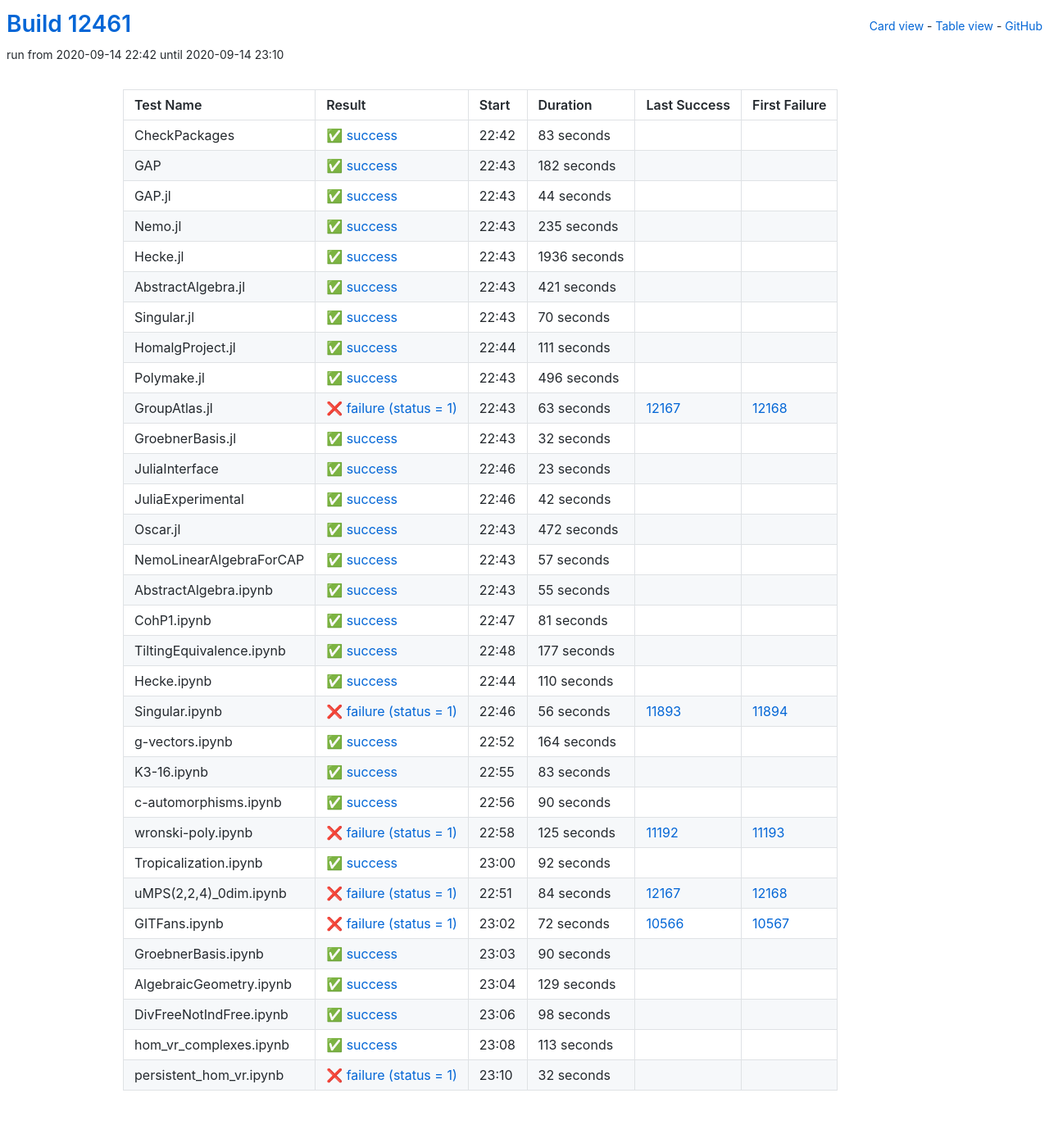
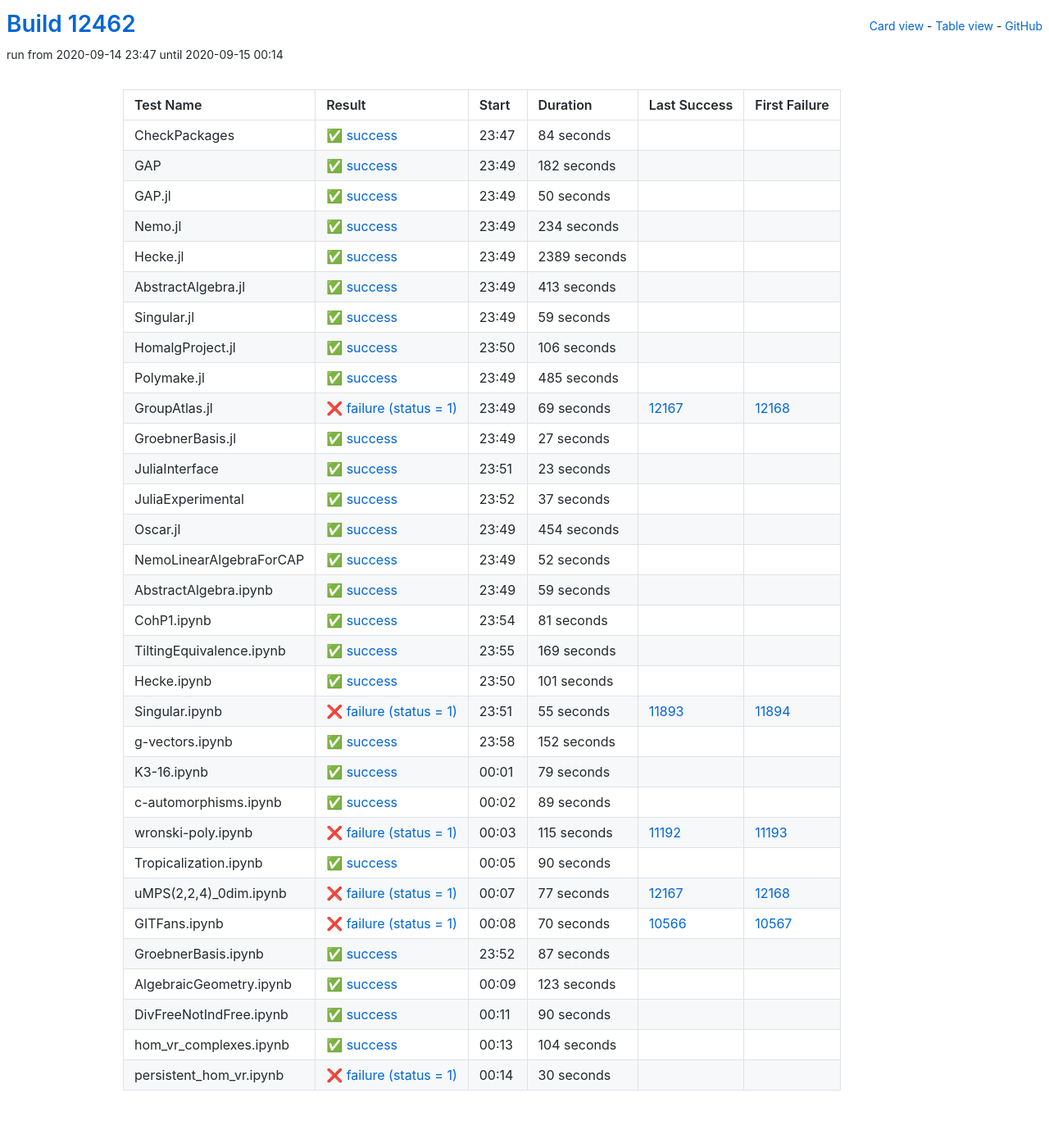
Before and after one commit to oscar-system/oscar-ci-status, a Jekyll site: the page built from table.html, in a window 1280 px wide. Shown: the whole page at 82% size. Built offline with Jekyll 4.4.1, drawn with Linux system fonts in a browser that asks for light colours.

Commit message:
Build #12462

```diff
--- a/_data/ci.yml
+++ b/_data/ci.yml
@@ -1,6 +1,6 @@
 ---
-build: 12461
-build_url: https://oscarci.mathematik.uni-kl.de/job/oscar/12461/
+build: 12462
+build_url: https://oscarci.mathematik.uni-kl.de/job/oscar/12462/
 job: oscar
 organization: oscar-system
 repo: oscar-ci-status
@@ -8,20 +8,20 @@ repourl: https://github.com/oscar-system/oscar-ci-status
 tests:
 - name: CheckPackages
   id: checkpackages
-  log: https://oscarci.mathematik.uni-kl.de/job/oscar/12461/artifact/logs/build-12461/CheckPackages.log
-  start: 2020-09-14 22:42
+  log: https://oscarci.mathematik.uni-kl.de/job/oscar/12462/artifact/logs/build-12462/CheckPackages.log
+  start: 2020-09-14 23:47
   success: true
   exitcode: 0
   status: success
-  duration: 83
+  duration: 84
   last_success: false
   last_success_url:
   first_failure: false
   first_failure_url:
 - name: GAP
   id: gap
-  log: https://oscarci.mathematik.uni-kl.de/job/oscar/12461/artifact/logs/build-12461/GAP.log
-  start: 2020-09-14 22:43
+  log: https://oscarci.mathematik.uni-kl.de/job/oscar/12462/artifact/logs/build-12462/GAP.log
+  start: 2020-09-14 23:49
   success: true
   exitcode: 0
   status: success
@@ -32,116 +32,116 @@ tests:
   first_failure_url:
 - name: GAP.jl
   id: gap-jl
-  log: https://oscarci.mathematik.uni-kl.de/job/oscar/12461/artifact/logs/build-12461/GAP.jl.log
-  start: 2020-09-14 22:43
+  log: https://oscarci.mathematik.uni-kl.de/job/oscar/12462/artifact/logs/build-12462/GAP.jl.log
+  start: 2020-09-14 23:49
   success: true
   exitcode: 0
   status: success
-  duration: 44
+  duration: 50
   last_success: false
   last_success_url:
   first_failure: false
   first_failure_url:
 - name: Nemo.jl
   id: nemo-jl
-  log: https://oscarci.mathematik.uni-kl.de/job/oscar/12461/artifact/logs/build-12461/Nemo.jl.log
-  start: 2020-09-14 22:43
+  log: https://oscarci.mathematik.uni-kl.de/job/oscar/12462/artifact/logs/build-12462/Nemo.jl.log
+  start: 2020-09-14 23:49
   success: true
   exitcode: 0
   status: success
-  duration: 235
+  duration: 234
   last_success: false
   last_success_url:
   first_failure: false
   first_failure_url:
 - name: Hecke.jl
   id: hecke-jl
-  log: https://oscarci.mathematik.uni-kl.de/job/oscar/12461/artifact/logs/build-12461/Hecke.jl.log
-  start: 2020-09-14 22:43
+  log: https://oscarci.mathematik.uni-kl.de/job/oscar/12462/artifact/logs/build-12462/Hecke.jl.log
+  start: 2020-09-14 23:49
   success: true
   exitcode: 0
   status: success
-  duration: 1936
+  duration: 2389
   last_success: false
   last_success_url:
   first_failure: false
   first_failure_url:
 - name: AbstractAlgebra.jl
   id: abstractalgebra-jl
-  log: https://oscarci.mathematik.uni-kl.de/job/oscar/12461/artifact/logs/build-12461/AbstractAlgebra.jl.log
-  start: 2020-09-14 22:43
+  log: https://oscarci.mathematik.uni-kl.de/job/oscar/12462/artifact/logs/build-12462/AbstractAlgebra.jl.log
+  start: 2020-09-14 23:49
   success: true
   exitcode: 0
   status: success
-  duration: 421
+  duration: 413
   last_success: false
   last_success_url:
   first_failure: false
   first_failure_url:
 - name: Singular.jl
   id: singular-jl
-  log: https://oscarci.mathematik.uni-kl.de/job/oscar/12461/artifact/logs/build-12461/Singular.jl.log
-  start: 2020-09-14 22:43
+  log: https://oscarci.mathematik.uni-kl.de/job/oscar/12462/artifact/logs/build-12462/Singular.jl.log
+  start: 2020-09-14 23:49
   success: true
   exitcode: 0
   status: success
-  duration: 70
+  duration: 59
   last_success: false
   last_success_url:
   first_failure: false
   first_failure_url:
 - name: HomalgProject.jl
   id: homalgproject-jl
-  log: https://oscarci.mathematik.uni-kl.de/job/oscar/12461/artifact/logs/build-12461/HomalgProject.jl.log
-  start: 2020-09-14 22:44
+  log: https://oscarci.mathematik.uni-kl.de/job/oscar/12462/artifact/logs/build-12462/HomalgProject.jl.log
+  start: 2020-09-14 23:50
   success: true
   exitcode: 0
   status: success
-  duration: 111
+  duration: 106
   last_success: false
   last_success_url:
   first_failure: false
   first_failure_url:
 - name: Polymake.jl
   id: polymake-jl
-  log: https://oscarci.mathematik.uni-kl.de/job/oscar/12461/artifact/logs/build-12461/Polymake.jl.log
-  start: 2020-09-14 22:43
+  log: https://oscarci.mathematik.uni-kl.de/job/oscar/12462/artifact/logs/build-12462/Polymake.jl.log
+  start: 2020-09-14 23:49
   success: true
   exitcode: 0
   status: success
-  duration: 496
+  duration: 485
   last_success: false
   last_success_url:
   first_failure: false
   first_failure_url:
 - name: GroupAtlas.jl
   id: groupatlas-jl
-  log: https://oscarci.mathematik.uni-kl.de/job/oscar/12461/artifact/logs/build-12461/GroupAtlas.jl.log
-  start: 2020-09-14 22:43
+  log: https://oscarci.mathematik.uni-kl.de/job/oscar/12462/artifact/logs/build-12462/GroupAtlas.jl.log
+  start: 2020-09-14 23:49
   success: false
   exitcode: 1
   status: failure
-  duration: 63
+  duration: 69
   last_success: 12167
   last_success_url: https://oscarci.mathematik.uni-kl.de/job/oscar/12167/
   first_failure: 12168
   first_failure_url: https://oscarci.mathematik.uni-kl.de/job/oscar/12168/
 - name: GroebnerBasis.jl
   id: groebnerbasis-jl
-  log: https://oscarci.mathematik.uni-kl.de/job/oscar/12461/artifact/logs/build-12461/GroebnerBasis.jl.log
-  start: 2020-09-14 22:43
+  log: https://oscarci.mathematik.uni-kl.de/job/oscar/12462/artifact/logs/build-12462/GroebnerBasis.jl.log
+  start: 2020-09-14 23:49
   success: true
   exitcode: 0
   status: success
-  duration: 32
+  duration: 27
   last_success: false
   last_success_url:
   first_failure: false
   first_failure_url:
 - name: JuliaInterface
   id: juliainterface
-  log: https://oscarci.mathematik.uni-kl.de/job/oscar/12461/artifact/logs/build-12461/JuliaInterface.log
-  start: 2020-09-14 22:46
+  log: https://oscarci.mathematik.uni-kl.de/job/oscar/12462/artifact/logs/build-12462/JuliaInterface.log
+  start: 2020-09-14 23:51
   success: true
   exitcode: 0
   status: success
@@ -152,56 +152,56 @@ tests:
   first_failure_url:
 - name: JuliaExperimental
   id: juliaexperimental
-  log: https://oscarci.mathematik.uni-kl.de/job/oscar/12461/artifact/logs/build-12461/JuliaExperimental.log
-  start: 2020-09-14 22:46
+  log: https://oscarci.mathematik.uni-kl.de/job/oscar/12462/artifact/logs/build-12462/JuliaExperimental.log
+  start: 2020-09-14 23:52
   success: true
   exitcode: 0
   status: success
-  duration: 42
+  duration: 37
   last_success: false
   last_success_url:
   first_failure: false
   first_failure_url:
 - name: Oscar.jl
   id: oscar-jl
-  log: https://oscarci.mathematik.uni-kl.de/job/oscar/12461/artifact/logs/build-12461/Oscar.jl.log
-  start: 2020-09-14 22:43
+  log: https://oscarci.mathematik.uni-kl.de/job/oscar/12462/artifact/logs/build-12462/Oscar.jl.log
+  start: 2020-09-14 23:49
   success: true
   exitcode: 0
   status: success
-  duration: 472
+  duration: 454
   last_success: false
   last_success_url:
   first_failure: false
   first_failure_url:
 - name: NemoLinearAlgebraForCAP
   id: nemolinearalgebraforcap
-  log: https://oscarci.mathematik.uni-kl.de/job/oscar/12461/artifact/logs/build-12461/NemoLinearAlgebraForCAP.log
-  start: 2020-09-14 22:43
+  log: https://oscarci.mathematik.uni-kl.de/job/oscar/12462/artifact/logs/build-12462/NemoLinearAlgebraForCAP.log
+  start: 2020-09-14 23:49
   success: true
   exitcode: 0
   status: success
-  duration: 57
+  duration: 52
   last_success: false
   last_success_url:
   first_failure: false
   first_failure_url:
 - name: AbstractAlgebra.ipynb
   id: abstractalgebra-ipynb
-  log: https://oscarci.mathematik.uni-kl.de/job/oscar/12461/artifact/logs/build-12461/AbstractAlgebra.ipynb.log
-  start: 2020-09-14 22:43
+  log: https://oscarci.mathematik.uni-kl.de/job/oscar/12462/artifact/logs/build-12462/AbstractAlgebra.ipynb.log
+  start: 2020-09-14 23:49
   success: true
   exitcode: 0
   status: success
-  duration: 55
+  duration: 59
   last_success: false
   last_success_url:
   first_failure: false
   first_failure_url:
 - name: CohP1.ipynb
   id: cohp1-ipynb
-  log: https://oscarci.mathematik.uni-kl.de/job/oscar/12461/artifact/logs/build-12461/CohP1.ipynb.log
-  start: 2020-09-14 22:47
+  log: https://oscarci.mathematik.uni-kl.de/job/oscar/12462/artifact/logs/build-12462/CohP1.ipynb.log
+  start: 2020-09-14 23:54
   success: true
   exitcode: 0
   status: success
@@ -212,68 +212,92 @@ tests:
   first_failure_url:
 - name: TiltingEquivalence.ipynb
   id: tiltingequivalence-ipynb
-  log: https://oscarci.mathematik.uni-kl.de/job/oscar/12461/artifact/logs/build-12461/TiltingEquivalence.ipynb.log
-  start: 2020-09-14 22:48
+  log: https://oscarci.mathematik.uni-kl.de/job/oscar/12462/artifact/logs/build-12462/TiltingEquivalence.ipynb.log
+  start: 2020-09-14 23:55
   success: true
   exitcode: 0
   status: success
-  duration: 177
+  duration: 169
   last_success: false
   last_success_url:
   first_failure: false
   first_failure_url:
 - name: Hecke.ipynb
   id: hecke-ipynb
-  log: https://oscarci.mathematik.uni-kl.de/job/oscar/12461/artifact/logs/build-12461/Hecke.ipynb.log
-  start: 2020-09-14 22:44
+  log: https://oscarci.mathematik.uni-kl.de/job/oscar/12462/artifact/logs/build-12462/Hecke.ipynb.log
+  start: 2020-09-14 23:50
   success: true
   exitcode: 0
   status: success
-  duration: 110
+  duration: 101
   last_success: false
   last_success_url:
   first_failure: false
   first_failure_url:
 - name: Singular.ipynb
   id: singular-ipynb
-  log: https://oscarci.mathematik.uni-kl.de/job/oscar/12461/artifact/logs/build-12461/Singular.ipynb.log
-  start: 2020-09-14 22:46
+  log: https://oscarci.mathematik.uni-kl.de/job/oscar/12462/artifact/logs/build-12462/Singular.ipynb.log
+  start: 2020-09-14 23:51
   success: false
   exitcode: 1
   status: failure
-  duration: 56
+  duration: 55
   last_success: 11893
   last_success_url: https://oscarci.mathematik.uni-kl.de/job/oscar/11893/
   first_failure: 11894
   first_failure_url: https://oscarci.mathematik.uni-kl.de/job/oscar/11894/
 - name: g-vectors.ipynb
   id: g-vectors-ipynb
-  log: https://oscarci.mathematik.uni-kl.de/job/oscar/12461/artifact/logs/build-12461/g-vectors.ipynb.log
-  start: 2020-09-14 22:52
+  log: https://oscarci.mathematik.uni-kl.de/job/oscar/12462/artifact/logs/build-12462/g-vectors.ipynb.log
+  start: 2020-09-14 23:58
   success: true
   exitcode: 0
   status: success
-  duration: 164
+  duration: 152
   last_success: false
   last_success_url:
   first_failure: false
   first_failure_url:
 - name: K3-16.ipynb
   id: k3-16-ipynb
-  log: https://oscarci.mathematik.uni-kl.de/job/oscar/12461/artifact/logs/build-12461/K3-16.ipynb.log
-  start: 2020-09-14 22:55
+  log: https://oscarci.mathematik.uni-kl.de/job/oscar/12462/artifact/logs/build-12462/K3-16.ipynb.log
+  start: 2020-09-15 00:01
   success: true
   exitcode: 0
   status: success
-  duration: 83
+  duration: 79
   last_success: false
   last_success_url:
   first_failure: false
   first_failure_url:
 - name: c-automorphisms.ipynb
   id: c-automorphisms-ipynb
-  log: https://oscarci.mathematik.uni-kl.de/job/oscar/12461/artifact/logs/build-12461/c-automorphisms.ipynb.log
-  start: 2020-09-14 22:56
+  log: https://oscarci.mathematik.uni-kl.de/job/oscar/12462/artifact/logs/build-12462/c-automorphisms.ipynb.log
+  start: 2020-09-15 00:02
+  success: true
+  exitcode: 0
+  status: success
+  duration: 89
+  last_success: false
+  last_success_url:
+  first_failure: false
+  first_failure_url:
+- name: wronski-poly.ipynb
+  id: wronski-poly-ipynb
+  log: https://oscarci.mathematik.uni-kl.de/job/oscar/12462/artifact/logs/build-12462/wronski-poly.ipynb.log
+  start: 2020-09-15 00:03
+  success: false
+  exitcode: 1
+  status: failure
+  duration: 115
+  last_success: 11192
+  last_success_url: https://oscarci.mathematik.uni-kl.de/job/oscar/11192/
+  first_failure: 11193
+  first_failure_url: https://oscarci.mathematik.uni-kl.de/job/oscar/11193/
+- name: Tropicalization.ipynb
+  id: tropicalization-ipynb
+  log: https://oscarci.mathematik.uni-kl.de/job/oscar/12462/artifact/logs/build-12462/Tropicalization.ipynb.log
+  start: 2020-09-15 00:05
   success: true
   exitcode: 0
   status: success
@@ -282,58 +306,58 @@ tests:
   last_success_url:
   first_failure: false
   first_failure_url:
-- name: wronski-poly.ipynb
-  id: wronski-poly-ipynb
-  log: https://oscarci.mathematik.uni-kl.de/job/oscar/12461/artifact/logs/build-12461/wronski-poly.ipynb.log
-  start: 2020-09-14 22:58
+- name: uMPS(2,2,4)_0dim.ipynb
+  id: umps-2-2-4-0dim-ipynb
+  log: https://oscarci.mathematik.uni-kl.de/job/oscar/12462/artifact/logs/build-12462/uMPS-2-2-4-_0dim.ipynb.log
+  start: 2020-09-15 00:07
   success: false
   exitcode: 1
   status: failure
-  duration: 125
-  last_success: 11192
-  last_success_url: https://oscarci.mathematik.uni-kl.de/job/oscar/11192/
-  first_failure: 11193
-  first_failure_url: https://oscarci.mathematik.uni-kl.de/job/oscar/11193/
-- name: Tropicalization.ipynb
-  id: tropicalization-ipynb
-  log: https://oscarci.mathematik.uni-kl.de/job/oscar/12461/artifact/logs/build-12461/Tropicalization.ipynb.log
-  start: 2020-09-14 23:00
-  success: true
-  exitcode: 0
-  status: success
-  duration: 92
-  last_success: false
-  last_success_url:
-  first_failure: false
-  first_failure_url:
-- name: uMPS(2,2,4)_0dim.ipynb
-  id: umps-2-2-4-0dim-ipynb
-  log: https://oscarci.mathematik.uni-kl.de/job/oscar/12461/artifact/logs/build-12461/uMPS-2-2-4-_0dim.ipynb.log
-  start: 2020-09-14 22:51
-  success: false
-  exitcode: 1
-  status: failure
-  duration: 84
+  duration: 77
   last_success: 12167
   last_success_url: https://oscarci.mathematik.uni-kl.de/job/oscar/12167/
   first_failure: 12168
   first_failure_url: https://oscarci.mathematik.uni-kl.de/job/oscar/12168/
 - name: GITFans.ipynb
   id: gitfans-ipynb
-  log: https://oscarci.mathematik.uni-kl.de/job/oscar/12461/artifact/logs/build-12461/GITFans.ipynb.log
-  start: 2020-09-14 23:02
+  log: https://oscarci.mathematik.uni-kl.de/job/oscar/12462/artifact/logs/build-12462/GITFans.ipynb.log
+  start: 2020-09-15 00:08
   success: false
   exitcode: 1
   status: failure
-  duration: 72
+  duration: 70
   last_success: 10566
   last_success_url: https://oscarci.mathematik.uni-kl.de/job/oscar/10566/
   first_failure: 10567
   first_failure_url: https://oscarci.mathematik.uni-kl.de/job/oscar/10567/
 - name: GroebnerBasis.ipynb
   id: groebnerbasis-ipynb
-  log: https://oscarci.mathematik.uni-kl.de/job/oscar/12461/artifact/logs/build-12461/GroebnerBasis.ipynb.log
-  start: 2020-09-14 23:03
+  log: https://oscarci.mathematik.uni-kl.de/job/oscar/12462/artifact/logs/build-12462/GroebnerBasis.ipynb.log
+  start: 2020-09-14 23:52
+  success: true
+  exitcode: 0
+  status: success
+  duration: 87
+  last_success: false
+  last_success_url:
+  first_failure: false
+  first_failure_url:
+- name: AlgebraicGeometry.ipynb
+  id: algebraicgeometry-ipynb
+  log: https://oscarci.mathematik.uni-kl.de/job/oscar/12462/artifact/logs/build-12462/AlgebraicGeometry.ipynb.log
+  start: 2020-09-15 00:09
+  success: true
+  exitcode: 0
+  status: success
+  duration: 123
+  last_success: false
+  last_success_url:
+  first_failure: false
+  first_failure_url:
+- name: DivFreeNotIndFree.ipynb
+  id: divfreenotindfree-ipynb
+  log: https://oscarci.mathematik.uni-kl.de/job/oscar/12462/artifact/logs/build-12462/DivFreeNotIndFree.ipynb.log
+  start: 2020-09-15 00:11
   success: true
   exitcode: 0
   status: success
@@ -342,50 +366,26 @@ tests:
   last_success_url:
   first_failure: false
   first_failure_url:
-- name: AlgebraicGeometry.ipynb
-  id: algebraicgeometry-ipynb
-  log: https://oscarci.mathematik.uni-kl.de/job/oscar/12461/artifact/logs/build-12461/AlgebraicGeometry.ipynb.log
-  start: 2020-09-14 23:04
+- name: hom_vr_complexes.ipynb
+  id: hom-vr-complexes-ipynb
+  log: https://oscarci.mathematik.uni-kl.de/job/oscar/12462/artifact/logs/build-12462/hom_vr_complexes.ipynb.log
+  start: 2020-09-15 00:13
   success: true
   exitcode: 0
   status: success
-  duration: 129
-  last_success: false
-  last_success_url:
-  first_failure: false
-  first_failure_url:
-- name: DivFreeNotIndFree.ipynb
-  id: divfreenotindfree-ipynb
-  log: https://oscarci.mathematik.uni-kl.de/job/oscar/12461/artifact/logs/build-12461/DivFreeNotIndFree.ipynb.log
-  start: 2020-09-14 23:06
-  success: true
-  exitcode: 0
-  status: success
-  duration: 98
-  last_success: false
-  last_success_url:
-  first_failure: false
-  first_failure_url:
-- name: hom_vr_complexes.ipynb
-  id: hom-vr-complexes-ipynb
-  log: https://oscarci.mathematik.uni-kl.de/job/oscar/12461/artifact/logs/build-12461/hom_vr_complexes.ipynb.log
-  start: 2020-09-14 23:08
-  success: true
-  exitcode: 0
-  status: success
-  duration: 113
+  duration: 104
   last_success: false
   last_success_url:
   first_failure: false
   first_failure_url:
 - name: persistent_hom_vr.ipynb
   id: persistent-hom-vr-ipynb
-  log: https://oscarci.mathematik.uni-kl.de/job/oscar/12461/artifact/logs/build-12461/persistent_hom_vr.ipynb.log
-  start: 2020-09-14 23:10
+  log: https://oscarci.mathematik.uni-kl.de/job/oscar/12462/artifact/logs/build-12462/persistent_hom_vr.ipynb.log
+  start: 2020-09-15 00:14
   success: false
   exitcode: 1
   status: failure
-  duration: 32
+  duration: 30
   last_success: false
   last_success_url:
   first_failure: false
```
Also changed, not shown: README.md.
